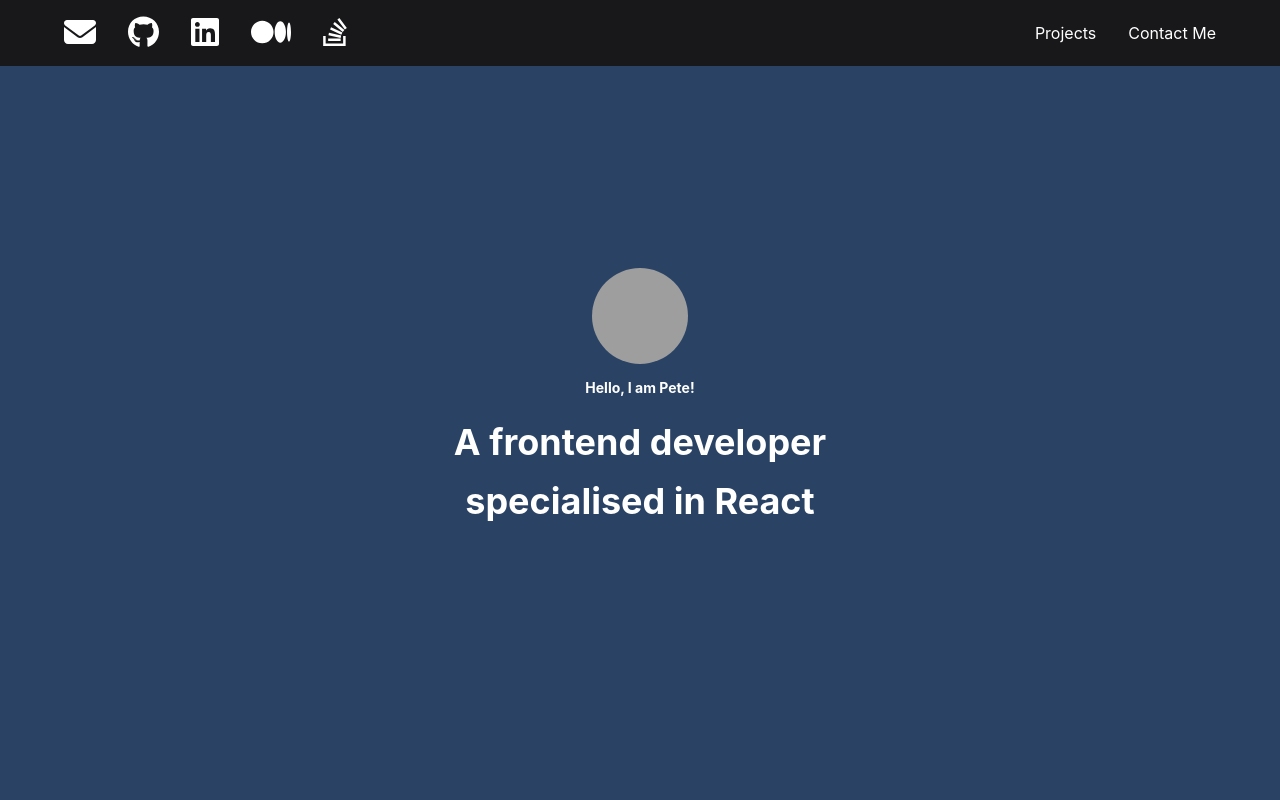
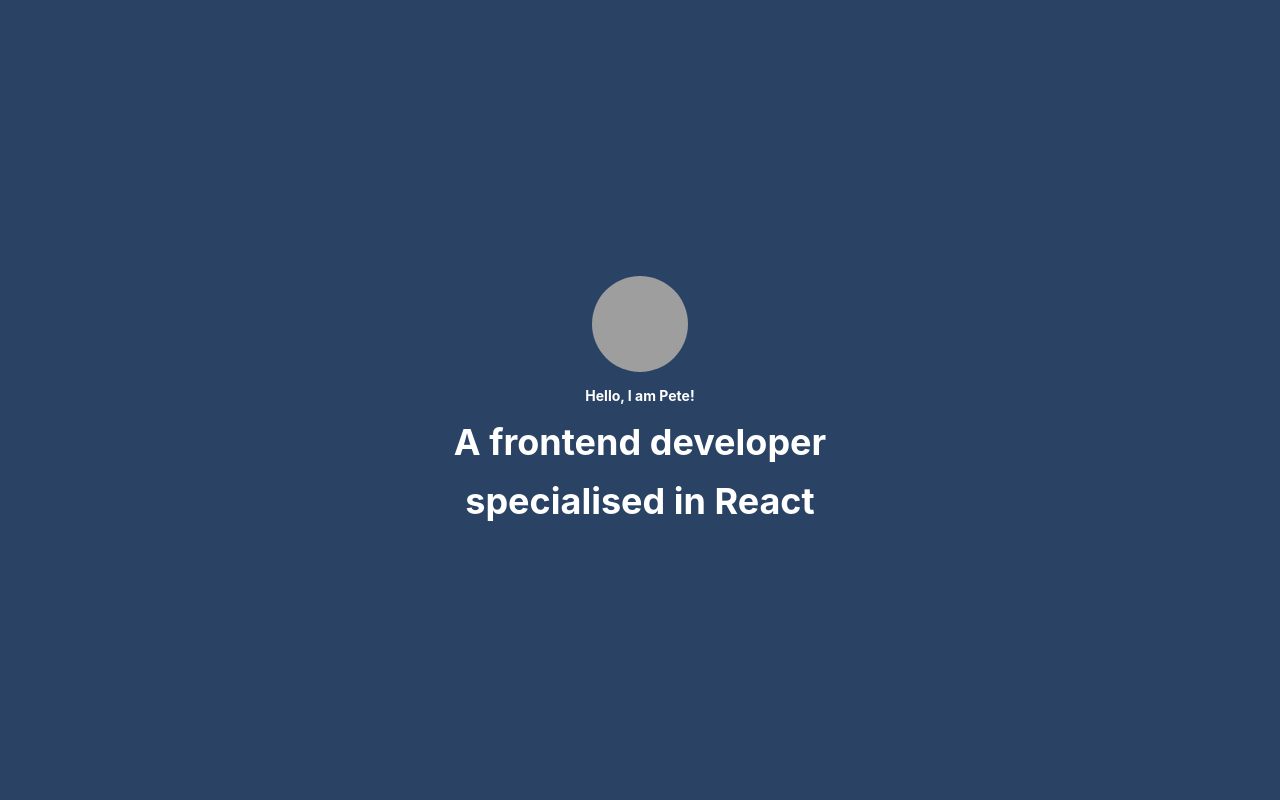
Before and after one commit to jdstrongpdx/Meta-React-Advanced-Portfolio, a React (Create React App) app: page / in a window 1280 px wide. Shown: the top 800 px of the page. Built offline with nearby package versions, Linux system fonts and the light colour scheme; grey boxes are pictures that could not be loaded.

Commit message:
Implemented step 5: adding animated header based on scroll position. Implemented useEffect message display in ContactMeSection.js.

```diff
--- a/src/components/ContactMeSection.js
+++ b/src/components/ContactMeSection.js
@@ -16,11 +16,19 @@
 import FullScreenSection from "./FullScreenSection";
 import useSubmit from "../hooks/useSubmit";
 import {useAlertContext} from "../context/alertContext";
+import * as response from "@testing-library/user-event/dist/type";
 
 const LandingSection = () => {
   const {isLoading, response, submit} = useSubmit();
   const { onOpen } = useAlertContext();
   const url = "www.example.com";
+
+  // watch for responses and display message when present
+  useEffect(() => {
+    if(response) {
+      onOpen(response.type, response.message)
+    }
+  }, [response]);
 
   const formik = useFormik({
     initialValues: {
@@ -36,10 +44,12 @@
       comment: Yup.string().required("Required").min(25, "Must be at least 25 characters"),
     }),
     onSubmit: async (values) => {
+      // useSubmit hook implementation
       await submit(url, values);
-      if (response?.type) {
-        onOpen(response.type, response.message)
-      }
+      // clear form if successful
+      if (response.type === 'success') {
+          formik.resetForm();
+        }
     },
   });
 
@@ -54,8 +64,7 @@
         <Heading as="h1" id="contactme-section">
           Contact me
         </Heading>
-        <Box p={6} rounded="md" w="100%" >
-          <form onSubmit={formik.handleSubmit}>
+        <Box p={6} rounded="md" w="100%" as="form" onSubmit={formik.handleSubmit}>
             <VStack spacing={4}>
               <FormControl
                   id="firstName"
@@ -107,7 +116,6 @@
                 Submit
               </Button>
             </VStack>
-        </form>
         </Box>
       </VStack>
     </FullScreenSection>
--- a/src/components/Header.js
+++ b/src/components/Header.js
@@ -44,8 +44,34 @@
     }
   };
 
+  // step 5 bonus implementation - refs to track scroll position
+  const headerRef = useRef();
+  const scrollPosition = useRef(0);
+
+  // determine scroll and if header should be visible or not
+  const handleScroll = () => {
+    const currentScrollPos = window.scrollY;
+    const visible = scrollPosition.current > currentScrollPos;
+
+    headerRef.current.style.transform = visible
+        ? 'translateY(0)'
+        : 'translateY(-200px)';
+
+    scrollPosition.current = currentScrollPos;
+  };
+
+  // useEffect to mount/unmount scroll listener
+  useEffect(() => {
+    window.addEventListener('scroll', handleScroll);
+
+    return () => {
+      window.removeEventListener('scroll', handleScroll);
+    };
+  }, []);
+
   return (
     <Box
+      ref={headerRef}
       position="fixed"
       top={0}
       left={0}
--- a/src/components/LandingSection.js
+++ b/src/components/LandingSection.js
@@ -17,21 +17,10 @@
     backgroundColor="#2A4365"
   >
     <VStack spacing={4} textAlign="center">
-      <Box>
       <Avatar src="https://i.pravatar.cc/150?img=7" name="Pete Avatar" size="xl"  />
-      <Heading size="xs"
-               px={4}
-               py={4}
-      >{greeting}</Heading>
-      <Heading size="xl"
-               px={4}
-               py={2}>
-        {bio1}</Heading>
-      <Heading size="xl"
-               px={4}
-               py={2}>
-        {bio2}</Heading>
-      </Box>
+      <Heading size="xs">{greeting}</Heading>
+      <Heading size="xl">{bio1}</Heading>
+      <Heading size="xl">{bio2}</Heading>
     </VStack>
   </FullScreenSection>
 );
```
